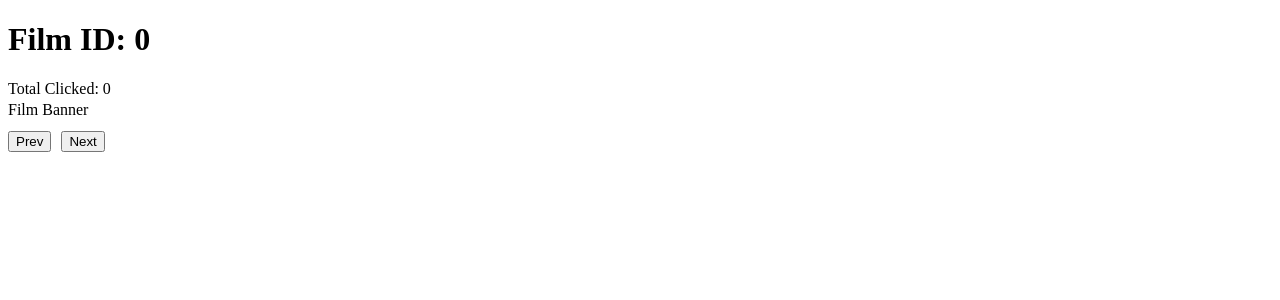
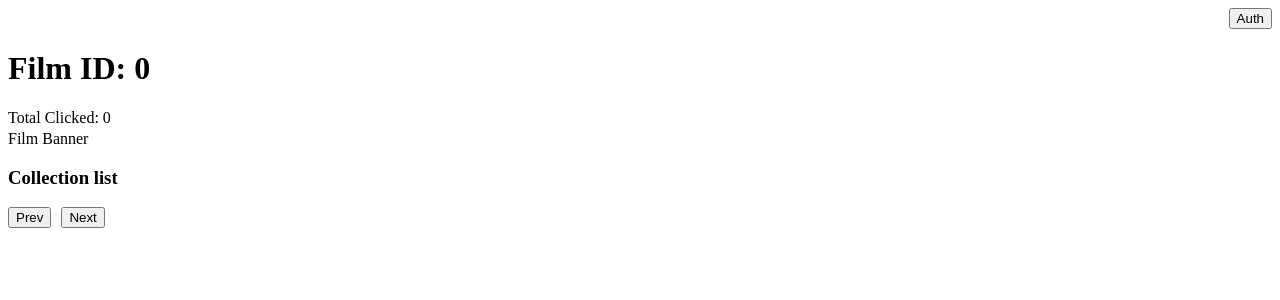
Before and after one commit to jumpeebunee/vue, a Vue app: page / in a window 1280 px wide. Shown: the top 300 px of the page. Built offline with nearby package versions, Linux system fonts and the light colour scheme.

Commit message:
computed

```diff
--- a/src/Apps/App.vue
+++ b/src/Apps/App.vue
@@ -4,18 +4,42 @@ import { nextTick } from "vue";
 export default {
   data() {
     return {
+      firstname: "",
+      lastname: "",
       filmId: 0,
       banner: `<div>Film Banner</div>`,
       prevTest: "data-testId",
       nextButtonAttr: {
         disabled: false,
       },
+      collections: [
+        { id: 1, name: "Гарри Поттер и философский камень" },
+        { id: 2, name: "Гарри Поттер и Тайная комната" },
+        { id: 3, name: "Гарри Поттер и узник Азкабана" },
+      ],
       stats: {
         clickedTimes: 0,
       },
     };
   },
+  computed: {
+    checkCollectionLength() {
+      return Boolean(this.collections.length);
+    },
+    fullname: {
+      get() {
+        return this.firstname + " " + this.lastname;
+      },
+      set(value) {
+        const res = value.split(" ");
+        [this.firstname, this.lastname] = res;
+      },
+    },
+  },
   methods: {
+    auth() {
+      this.fullname = "Bob Jhonson";
+    },
     clickPrev() {
       this.filmId -= 1;
       this.updateClickedTimes();
@@ -33,10 +57,20 @@ export default {
 </script>
 
 <template>
+  <header class="header">
+    <button @click="auth" v-if="fullname.length === 1">Auth</button>
+    <div>{{ fullname }}</div>
+  </header>
+
   <h1>Film ID: {{ filmId }}</h1>
   <div class="times">Total Clicked: {{ stats.clickedTimes }}</div>
 
   <div v-html="banner"></div>
+
+  <div v-if="checkCollectionLength">
+    <h3>Collection list</h3>
+    <ul></ul>
+  </div>
 
   <div class="buttons">
     <button @click="clickPrev" :[prevTest]="`prevButton`">Prev</button>
@@ -45,6 +79,11 @@ export default {
 </template>
 
 <style>
+.header {
+  display: flex;
+  justify-content: end;
+}
+
 .times {
   margin-bottom: 3px;
 }
```
